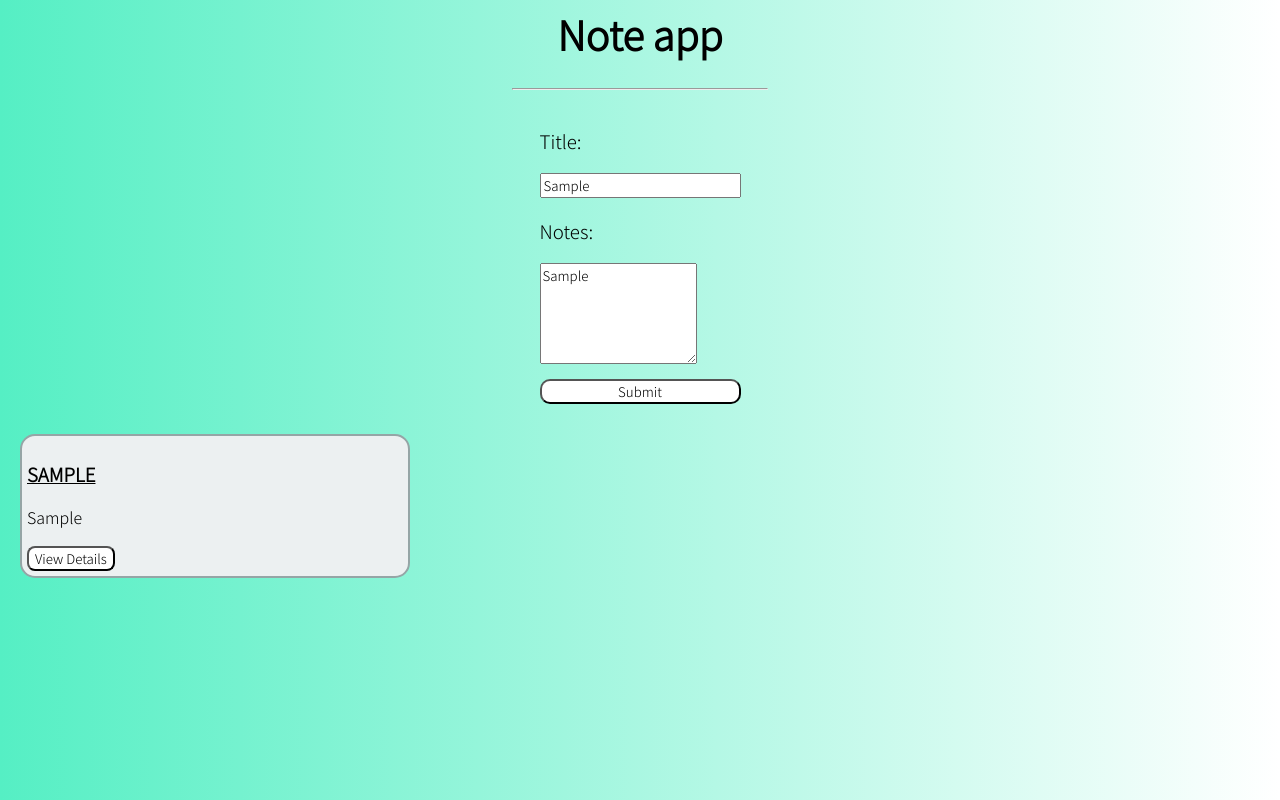
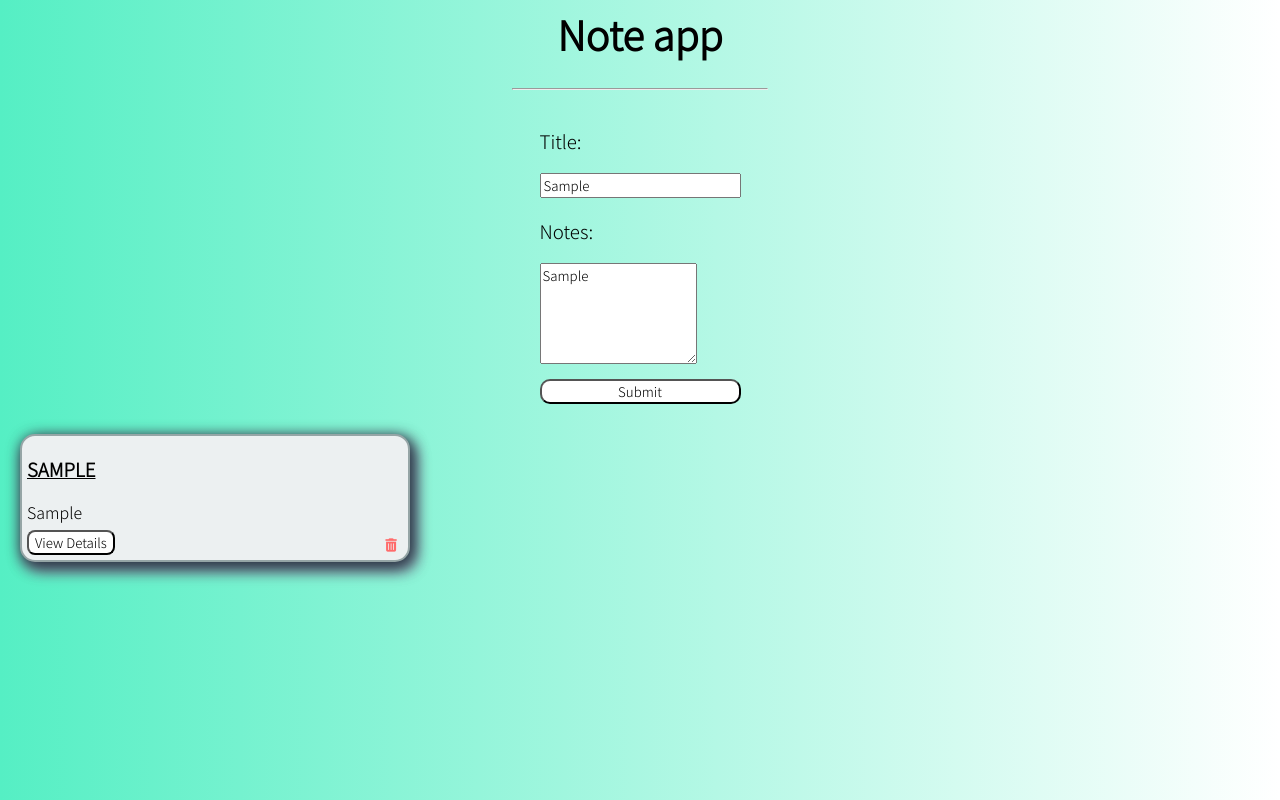
Before and after one commit to JimApostolou/NotesApp, a plain HTML site: page index.html in a window 1280 px wide. Both pictures are taken after typing "Sample", "Sample" into the empty fields and a click on the button "Submit". Drawn offline with Linux system fonts and the light colour scheme.

Commit message:
added delete button

```diff
--- a/app.js
+++ b/app.js
@@ -1,14 +1,16 @@
 class Notes {
 
-    constructor(titleNote,textNote) {
+    constructor(titleNote,textNote,counter) {
         this.titleNote = titleNote.value;
         this.textNote = textNote.value;
+        this.counter = counter;
     }
 
     createDiv() {
         //Creates the div
         const divNote = document.createElement('div');
         divNote.classList.add('note-taken');
+        divNote.id = this.counter;
         //Adds a h3 tag
         const titleTag = document.createElement('h3');
         titleTag.innerText = this.titleNote.toUpperCase();
@@ -27,6 +29,16 @@ class Notes {
         };
         detailButton.classList.add('detail-btn');
         divNote.appendChild(detailButton);
+        //Adds delete button
+        const deleteButton = document.createElement('button');
+        deleteButton.innerHTML = '<i class="fas fa-trash-alt"></i>';
+        deleteButton.onclick = function() {
+            const element_to_delete = document.getElementById(divNote.id);
+            console.log(element_to_delete);
+            element_to_delete.remove();
+        };
+        deleteButton.classList.add('delete-btn');
+        divNote.appendChild(deleteButton);
         //Puts everything on the "parent" Div
         notesTaken.appendChild(divNote);
     }
@@ -38,7 +50,10 @@ const inputNote = document.getElementById('content-textarea');
 const addButton = document.getElementById('submit-btn');
 const notesTaken = document.getElementById('notes-added');
 
+let i = 0;
+
 addButton.addEventListener('click', () => {
-    const notes = new Notes(inputTitle,inputNote);
+    i++;
+    const notes = new Notes(inputTitle,inputNote,i);
     notes.createDiv();
 });
--- a/index.html
+++ b/index.html
@@ -7,6 +7,7 @@
     <link rel="stylesheet" type="text/css" href="styles.css">
     <link rel="preconnect" href="https://fonts.gstatic.com">
     <link href="https://fonts.googleapis.com/css2?family=Noto+Sans+JP:wght@300&display=swap" rel="stylesheet">
+    <script src="https://kit.fontawesome.com/bff2c24e32.js" crossorigin="anonymous"></script>
 </head>
 <body>
     <header>
--- a/styles.css
+++ b/styles.css
@@ -52,10 +52,13 @@ hr {
 
 .note-taken {
     margin: 20px 50px 0 20px;
-    padding: 5px;
+    padding: 0px 5px 20px 5px;
     background: #ecf0f1;
     border: 2px solid #95a5a6;
     border-radius: 15px;
+    box-shadow: 2px 3px 15px #222f3e,4px 6px 15px #576574,6px 9px 15px #8395a7;
+    overflow: auto;
+    position: relative;
 }
 
 .title-of-note {
@@ -66,8 +69,27 @@ hr {
 .detail-btn {
     border-radius: 8px;
     background: white;
+    position: absolute;
+    bottom: 5px;
 }
 
 .detail-btn:hover {
     background: #55efc4;
 }
+
+.delete-btn {
+    border: none;
+    background-color: #ecf0f1;
+    border-radius: 8px;
+    color: #ff6b6b;
+    cursor: pointer;
+    position: absolute;
+    bottom: 5px;
+    right: 5px;
+    transition: all .3s ease;
+}
+
+.delete-btn:hover {
+    background-color: #ff6b6b;
+    color: #ecf0f1;
+}
```
